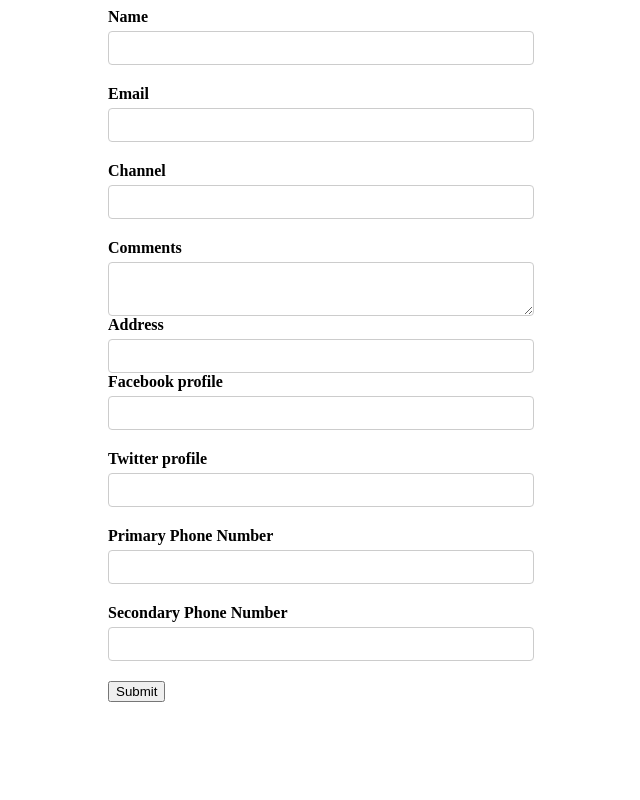
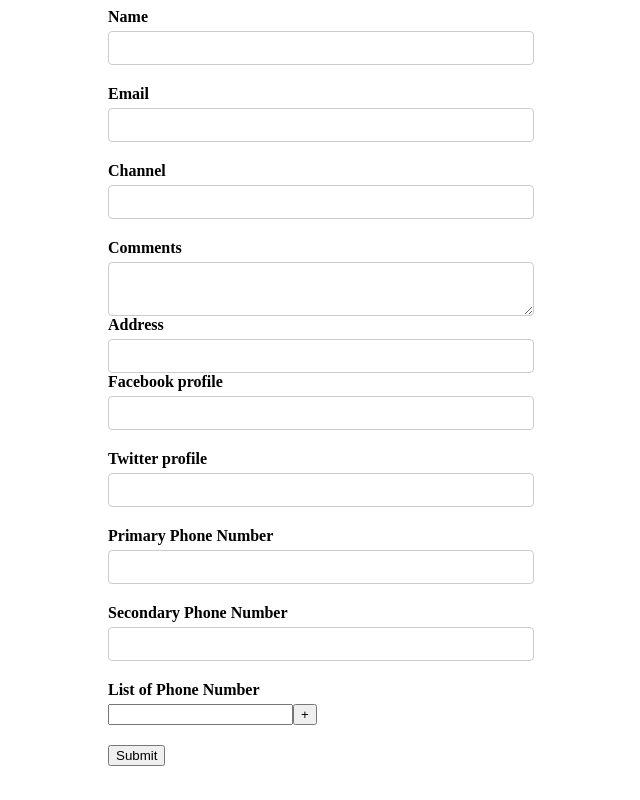
Before and after one commit to pradeep2165/react-formik, a React (Create React App) app: page / in a window 1280 px wide. Shown: the whole page, without its empty margins (319-959 px from the left). Built offline with nearby package versions, Linux system fonts and the light colour scheme.

Commit message:
FieldArray component

```diff
--- a/src/components/YoutureForm.js
+++ b/src/components/YoutureForm.js
@@ -1,5 +1,5 @@
 import React from "react";
-import { Formik, Form, Field, ErrorMessage } from "formik";
+import { Formik, Form, Field, ErrorMessage, fieldArray, FieldArray } from "formik";
 import * as Yup from "yup";
 import TextError from "./TextError";
 
@@ -14,6 +14,7 @@ const initialValues = {
     twitter: "",
   },
   phoneNumbers: ["", ""],
+  phNumbers: [""],
 };
 const onSubmit = (values) => {
   console.log("from data", values);
@@ -69,7 +70,7 @@ function YoutubeForm() {
         </div>
         <div className="form-control">
           <label htmlFor="twitter">Twitter profile</label>
-          <Field type="text" id="twitter" name="social.facebook" />
+          <Field type="text" id="twitter" name="social.twitter" />
         </div>
         <div className="form-control">
           <label htmlFor="primaryPh">Primary Phone Number</label>
@@ -79,6 +80,35 @@ function YoutubeForm() {
           <label htmlFor="secondaryPh">Secondary Phone Number</label>
           <Field type="text" id="secondaryPh" name="phoneNumber[1]" />
         </div>
+        <div className="form-control">
+          <label>List of Phone Number</label>
+          <FieldArray name="phNumbers">
+            {(fieldArrayProps) => {
+              console.log("fieldArrayProps", fieldArrayProps);
+              const { push, remove, form } = fieldArrayProps;
+              const { values } = form;
+              const { phNumbers } = values;
+              return (
+                <div>
+                  {phNumbers.map((phNumber, index) => (
+                    <div key={index}>
+                      <Field name={`phNumbers[${index}]`} />
+                      {index > 0 && (
+                        <button type="button" onClick={() => remove(index)}>
+                          -
+                        </button>
+                      )}
+
+                      <button type="button" onClick={() => push("")}>
+                        +
+                      </button>
+                    </div>
+                  ))}
+                </div>
+              );
+            }}
+          </FieldArray>
+        </div>
 
         <button type="submit">Submit</button>
       </Form>
```
